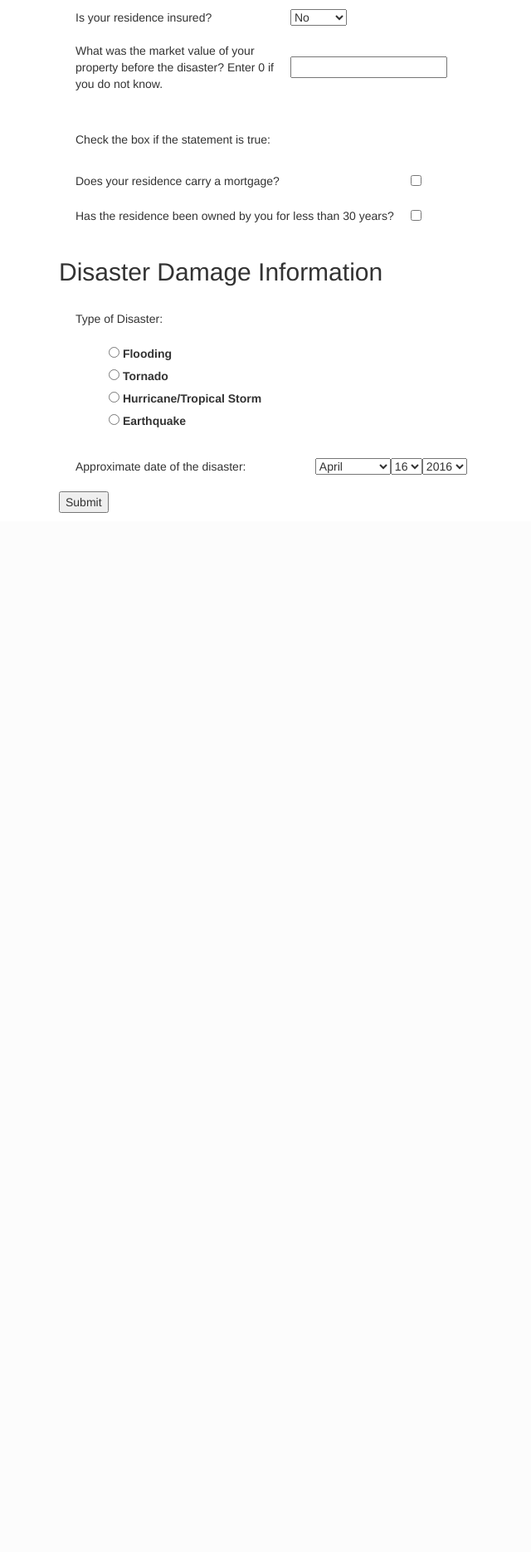
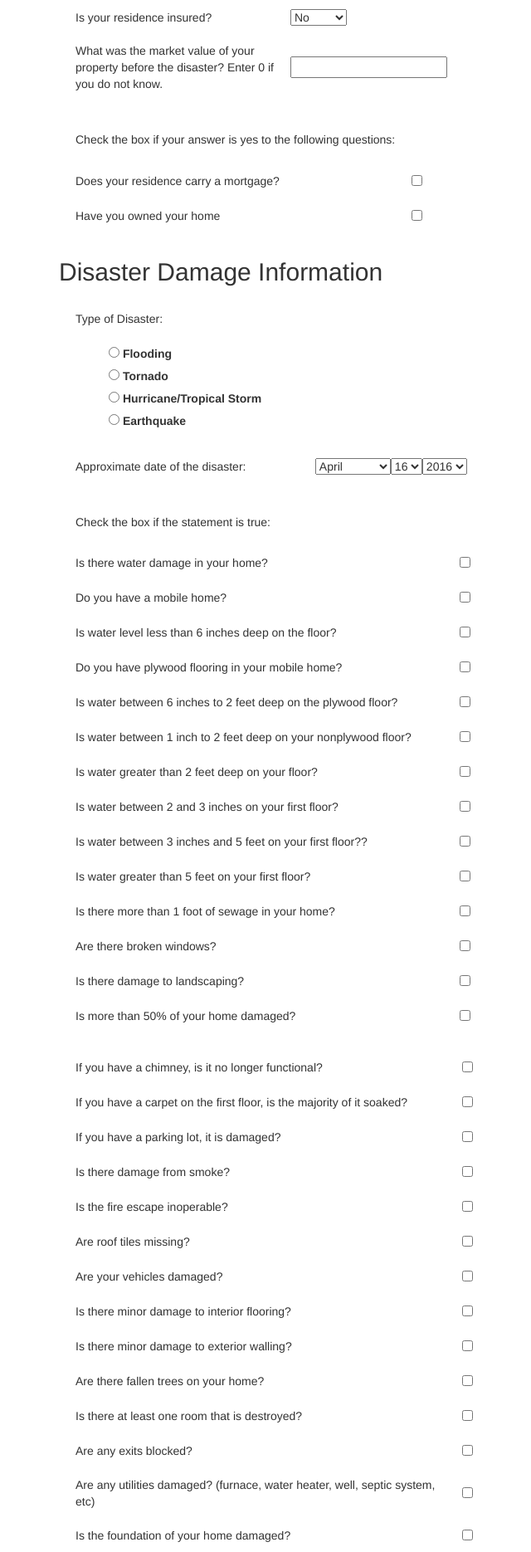
Before and after one commit to lucyktan/DisasterReporting, a Django app: page /form/ in a window 1280 px wide. Shown: the part 898-2768 px from the top of the page at 83% size, without its empty margins (325-965 px from the left). Before the commit the page ends 1516 px from the top, so only its background shows below. Run offline with Django 3.2, Linux system fonts and the light colour scheme; the visitor is signed in with stand-in values (Sample User, id 1); parts of the project's set-up code (start-up, migrations or seed data) failed here and were passed over; some libraries are stand-ins or nearby versions.

Commit message:
Finish rendering form

```diff
--- a/DisasterReporting/templates/form.html
+++ b/DisasterReporting/templates/form.html
@@ -54,16 +54,15 @@
             <tr>
         </table>
         <table>
-            <td><h5>Check the box if the statement is true:</h5></td>
+            <td><h5>Check the box if your answer is yes to the following questions:</h5></td>
             <tr>
                 <td>Does your residence carry a mortgage?</td>
                 <td>{{ form.mortgage }}</td>
             </tr>
             <tr>
-                <td>Has the residence been owned by you for less than 30 years?</td>
+                <td>Have you owned your home</td>
                 <td>{{ form.owned_less_than_30_years }}</td>
             </tr>
-
         </table>
     <h2>Disaster Damage Information</h2>
         <table id="damageinfo", style="width: 90%">
@@ -73,6 +72,64 @@
                 <td>Approximate date of the disaster:</td>
                 <td>{{ form.date_of_disaster }}</td>
             </tr>
+        </table>
+        <table id="waterdamage", style="width: 85%">
+            <td><h5>Check the box if the statement is true:</h5></td>
+            <tr><td>Is there water damage in your home?</td><td>{{ form.water_damage }}</td></tr>
+            <tr><td>Do you have a mobile home?</td><td>{{ form.water_mobilehome }}</td></tr>
+            <tr><td>Is water level less than 6 inches deep on the floor?</td><td>{{ form.water_mobilehome_minor }}</td></tr>
+            <tr><td>Do you have plywood flooring in your mobile home?</td><td>{{ form.water_mobilehome_major_plywood}}</td></tr>
+            <tr><td>Is water between 6 inches to 2 feet deep on the plywood floor?</td><td>{{ form.water_mobilehome_major_plywood_yes }}</td></tr>
+            <tr><td>Is water between 1 inch to 2 feet deep on your nonplywood floor?</td><td>{{ form.water_mobilehome_major_nonplywood }}</td></tr>
+            <tr><td>Is water greater than 2 feet deep on your floor?</td><td>{{ form.water_mobilehome_destroyed }}</td></tr>
+            <tr><td>Is water between 2 and 3 inches on your first floor?</td><td>{{ form.water_conventionalhome_minor }}</td></tr>
+            <tr><td>Is water between 3 inches and 5 feet on your first floor??</td><td>{{ form.water_conventionalhome_major }}</td></tr>
+            <tr><td>Is water greater than 5 feet on your first floor?</td><td>{{ form.water_conventionalhome_destroyed }}</td></tr>
+            <tr><td>Is there more than 1 foot of sewage in your home?</td><td>{{ form.sewage }}</td></tr>
+
+            <tr><td>Are there broken windows?</td><td>{{ form.minor10_0 }}</td></tr>
+            <tr><td>Is there damage to landscaping?</td><td>{{ form.minor10_1 }}</td></tr>
+            <tr><td>Is more than 50% of your home damaged?</td><td>{{ form.minor10_2 }}</td></tr>
+        </table>
+
+        <table id="major", style="width:85%">
+            <tr><td>If you have a chimney, is it no longer functional?</td><td>{{ form.major20_0 }}</td></tr>
+            <tr><td>If you have a carpet on the first floor, is the majority of it soaked?</td><td>{{ form.major20_1 }}</td></tr>
+            <tr><td>If you have a parking lot, it is damaged?</td><td>{{ form.major20_2 }}</td></tr>
+
+            <tr><td>Is there damage from smoke?</td><td>{{ form.major30_0 }}</td></tr>
+            <tr><td>Is the fire escape inoperable?</td><td>{{ form.major30_1 }}</td></tr>
+            <tr><td>Are roof tiles missing?</td><td>{{ form.major30_2 }}</td></tr>
+            <tr><td>Are your vehicles damaged?</td><td>{{ form.major30_3 }}</td></tr>
+
+            <tr><td>Is there minor damage to interior flooring?</td><td>{{ form.major40_0 }}</td></tr>
+            <tr><td>Is there minor damage to exterior walling?</td><td>{{ form.major40_1 }}</td></tr>
+            <tr><td>Are there fallen trees on your home?</td><td>{{ form.major40_2 }}</td></tr>
+
+            <tr><td>Is there at least one room that is destroyed?</td><td>{{ form.major50_0 }}</td></tr>
+            <tr><td>Are any exits blocked?</td><td>{{ form.major50_1 }}</td></tr>
+            <tr><td>Are any utilities damaged? (furnace, water heater, well, septic system, etc)</td><td>{{ form.major50_2 }}</td></tr>
+
+            <tr><td>Is the foundation of your home damaged?</td><td>{{ form.major60_0 }}</td></tr>
+            <tr><td>Is the insulation in your home damaged?</td><td>{{ form.major60_1 }}</td></tr>
+
+            <tr><td>Is the exterior frame of your home damaged?</td><td>{{ form.major74_0 }}</td></tr>
+            <tr><td>Is the roof off or collapsed?</td><td>{{ form.major74_1 }}</td></tr>
+            <tr><td>Are accessory outbuildings damaged?</td><td>{{ form.major74_2 }}</td></tr>
+        </table>
+
+        <table id="destroyed", style="width: 85%">
+            <tr><td>Is there flooding above the first floor?</td><td>{{ form.destroyed80_0 }}</td></tr>
+            <tr><td>Did your home move off its foundation?</td><td>{{ form.destroyed80_1 }}</td></tr>
+            <tr><td>Did any walls collapse?</td><td>{{ form.destroyed80_2 }}</td></tr>
+            <tr><td>Is your home permanently uninhabitable?</td><td>{{ form.destroyed80_3 }}</td></tr>
+            <tr><td>Does your home require demolition because it is in danger due to landslides, mudslides, sinkholes, beach erosion, etc?</td><td>{{ form.destroyed80_4 }}</td></tr>
+
+            <tr><td>Did your home come off the foundation?</td><td>{{ form.destroyed90_0 }}</td></tr>
+            <tr><td>Is the second floor of your home completely gone?</td><td>{{ form.destroyed90_1 }}</td></tr>
+
+            <tr><td>Is your home leveled above the foundation, and is the basement and foundation damaged?</td><td>{{ form.destroyed100_0 }}</td></tr>
+            <tr><td>Is there flooding above the eaves (edge of the roof)?</td><td>{{ form.destroyed100_1 }}</td></tr>
         </table>
     <input type="submit" value="Submit">
 </form>
--- a/Reports/forms.py
+++ b/Reports/forms.py
@@ -77,7 +77,7 @@ class DisasterForm(forms.Form):
     address_line_2=forms.CharField(label='Address Line 2',max_length=100,required=False)
     city=forms.CharField(label='City',max_length=100)
     state=forms.ChoiceField(label='State',choices=[(x,x) for x in sorted(states)])
-    zipcode=forms.DecimalField(label='Zipcode',max_digits=5,decimal_places=0)
+    zipcode=forms.CharField(label='Zipcode',max_length=5)
     type_of_residence=forms.ChoiceField(label='Type of Residence',choices=((x,x) for x in types_of_residence), widget=forms.RadioSelect)
     type_of_occupancy=forms.ChoiceField(label='Type of Occupancy',choices=((x,x) for x in types_of_occupancy), widget=forms.RadioSelect)
     type_of_disaster=forms.ChoiceField(label='Type of Disaster',choices=((x,x) for x in types_of_disaster), widget=forms.RadioSelect)
@@ -108,41 +108,41 @@ class DisasterForm(forms.Form):
     minor10_1 = forms.BooleanField(required=False, label='Is there damage to landscaping?')
     minor10_2 = forms.BooleanField(required=False, label='Is more than 50% of your home damaged?')
 
-    major20_0 = forms.BooleanField(required=False, label='If you have a chimney, is it still functional?')
+    major20_0 = forms.BooleanField(required=False, label='If you have a chimney, is it no longer functional?')
     major20_1 = forms.BooleanField(required=False, label='If you have a carpet on the first floor, is the majority of it soaked?')
     major20_2 = forms.BooleanField(required=False, label='If you have a parking lot, is it damaged?')
 
-    major30_0 = forms.ChoiceField(required=False, label='Is there damage from smoke?', choices=((i,yes_no[i]) for i in range(len(yes_no))), widget=forms.RadioSelect)
-    major30_1 = forms.ChoiceField(required=False, label='Is the fire escape inoperable?', choices=((i,yes_no[i]) for i in range(len(yes_no))), widget=forms.RadioSelect)
-    major30_2 = forms.ChoiceField(required=False, label='Are roof tiles missing?', choices=((i,yes_no[i]) for i in range(len(yes_no))), widget=forms.RadioSelect)
-    major30_3 = forms.ChoiceField(required=False, label='Are your vehicles damaged?', choices=((i,yes_no[i]) for i in range(len(yes_no))), widget=forms.RadioSelect)
+    major30_0 = forms.BooleanField(required=False, label='Is there damage from smoke?')
+    major30_1 = forms.BooleanField(required=False, label='Is the fire escape inoperable?')
+    major30_2 = forms.BooleanField(required=False, label='Are roof tiles missing?')
+    major30_3 = forms.BooleanField(required=False, label='Are your vehicles damaged?')
 
-    major40_0 = forms.ChoiceField(required=False, label='Is there minor damage to interior flooring?', choices=((i,yes_no[i]) for i in range(len(yes_no))), widget=forms.RadioSelect)
-    major40_1 = forms.ChoiceField(required=False, label='Is there minor damage to exterior walling?', choices=((i,yes_no[i]) for i in range(len(yes_no))), widget=forms.RadioSelect)
-    major40_2 = forms.ChoiceField(required=False, label='Are there trees fallen on your home?', choices=((i,yes_no[i]) for i in range(len(yes_no))), widget=forms.RadioSelect)
+    major40_0 = forms.BooleanField(required=False, label='Is there minor damage to interior flooring?')
+    major40_1 = forms.BooleanField(required=False, label='Is there minor damage to exterior walling?')
+    major40_2 = forms.BooleanField(required=False, label='Are there fallen trees on your home?')
 
-    major50_0 = forms.ChoiceField(required=False, label='Is there at least one room that is destroyed?', choices=((i,yes_no[i]) for i in range(len(yes_no))), widget=forms.RadioSelect)
-    major50_1 = forms.ChoiceField(required=False, label='Are any exits blocked?', choices=((i,yes_no[i]) for i in range(len(yes_no))), widget=forms.RadioSelect)
-    major50_2 = forms.ChoiceField(required=False, label='Are any utilities damaged? (furnace, water heater, well, septic system, etc)', choices=((i,yes_no[i]) for i in range(len(yes_no))), widget=forms.RadioSelect)
+    major50_0 = forms.BooleanField(required=False, label='Is there at least one room that is destroyed?')
+    major50_1 = forms.BooleanField(required=False, label='Are any exits blocked?')
+    major50_2 = forms.BooleanField(required=False, label='Are any utilities damaged? (furnace, water heater, well, septic system, etc)')
 
-    major60_0 = forms.ChoiceField(required=False, label='Is the foundation of your home damaged?', choices=((i,yes_no[i]) for i in range(len(yes_no))), widget=forms.RadioSelect)
-    major60_1 = forms.ChoiceField(required=False, label='Is the insulation in your home damaged', choices=((i,yes_no[i]) for i in range(len(yes_no))), widget=forms.RadioSelect)
+    major60_0 = forms.BooleanField(required=False, label='Is the foundation of your home damaged?')
+    major60_1 = forms.BooleanField(required=False, label='Is the insulation in your home damaged')
 
-    major74_0 = forms.ChoiceField(required=False, label='Is the exterior frame of your home damaged?', choices=((i,yes_no[i]) for i in range(len(yes_no))), widget=forms.RadioSelect)
-    major74_1 = forms.ChoiceField(required=False, label='Is the roof off or collapsed?', choices=((i,yes_no[i]) for i in range(len(yes_no))), widget=forms.RadioSelect)
-    major74_2 = forms.ChoiceField(required=False, label='Are accessory outbuildings damaged?', choices=((i,yes_no[i]) for i in range(len(yes_no))), widget=forms.RadioSelect)
+    major74_0 = forms.BooleanField(required=False, label='Is the exterior frame of your home damaged?')
+    major74_1 = forms.BooleanField(required=False, label='Is the roof off or collapsed?')
+    major74_2 = forms.BooleanField(required=False, label='Are accessory outbuildings damaged?')
 
-    destroyed80_0 = forms.ChoiceField(required=False, label='Is there flooding above the first floor?', choices=((i,yes_no[i]) for i in range(len(yes_no))), widget=forms.RadioSelect)
-    destroyed80_1 = forms.ChoiceField(required=False, label='Did your home move off its foundation?', choices=((i,yes_no[i]) for i in range(len(yes_no))), widget=forms.RadioSelect)
-    destroyed80_2 = forms.ChoiceField(required=False, label='Did any walls collapse?', choices=((i,yes_no[i]) for i in range(len(yes_no))), widget=forms.RadioSelect)
-    destroyed80_3 = forms.ChoiceField(required=False, label='Is the structure permanently uninhabitable?', choices=((i,yes_no[i]) for i in range(len(yes_no))), widget=forms.RadioSelect)
-    destroyed80_4 = forms.ChoiceField(required=False, label='Does your home require demolition because it is in danger due to landslides, mudslides, sinkholes, beach erosion, etc?', choices=((i,yes_no[i]) for i in range(len(yes_no))), widget=forms.RadioSelect)
+    destroyed80_0 = forms.BooleanField(required=False, label='Is there flooding above the first floor?')
+    destroyed80_1 = forms.BooleanField(required=False, label='Did your home move off its foundation?')
+    destroyed80_2 = forms.BooleanField(required=False, label='Did any walls collapse?')
+    destroyed80_3 = forms.BooleanField(required=False, label='Is the structure permanently uninhabitable?')
+    destroyed80_4 = forms.BooleanField(required=False, label='Does your home require demolition because it is in danger due to landslides, mudslides, sinkholes, beach erosion, etc?')
 
-    destroyed90_0 = forms.ChoiceField(required=False, label='Did your home level above the foundation?', choices=((i,yes_no[i]) for i in range(len(yes_no))), widget=forms.RadioSelect)
-    destroyed90_1 = forms.ChoiceField(required=False, label='Is the second floor of your home completely gone?', choices=((i,yes_no[i]) for i in range(len(yes_no))), widget=forms.RadioSelect)
+    destroyed90_0 = forms.BooleanField(required=False, label='Did your home level above the foundation?')
+    destroyed90_1 = forms.BooleanField(required=False, label='Is the second floor of your home completely gone?')
 
-    destroyed100_0 = forms.ChoiceField(required=False, label='Is your home leveled above the foundation, and is the basement and foundation damaged?', choices=((i,yes_no[i]) for i in range(len(yes_no))), widget=forms.RadioSelect)
-    destroyed100_1 = forms.ChoiceField(required=False, label='Is there flooding above the eaves (edge of the roof)?', choices=((i,yes_no[i]) for i in range(len(yes_no))), widget=forms.RadioSelect)
+    destroyed100_0 = forms.BooleanField(required=False, label='Is your home leveled above the foundation, and is the basement and foundation damaged?')
+    destroyed100_1 = forms.BooleanField(required=False, label='Is there flooding above the eaves (edge of the roof)?')
 
     model = Report
 
```
